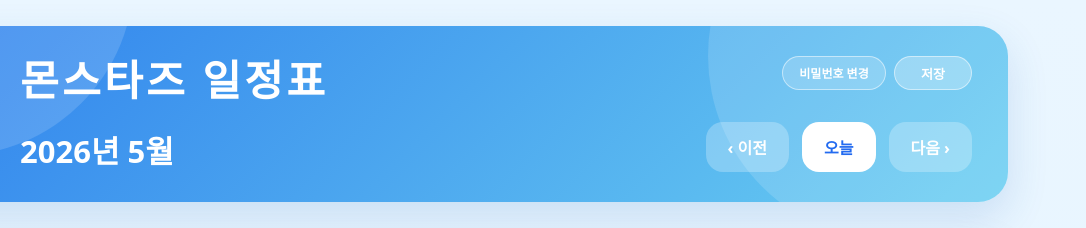
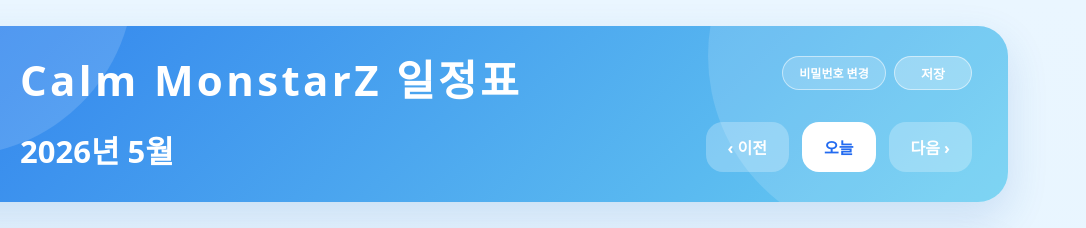
Before and after one commit to kill662477-cmyk/tscam-schedule, a plain HTML site: page index.html in a window 1280 px wide. Shown: the top 228 px of the page, 194-1280 px from the left. Drawn offline with Linux system fonts and the light colour scheme.

Commit message:
Update index.html

```diff
--- a/index.html
+++ b/index.html
@@ -3,7 +3,7 @@
 <head>
 <meta charset="utf-8" />
 <meta name="viewport" content="width=device-width,initial-scale=1" />
-<title>몬스타즈 일정표</title>
+<title>Calm MonstarZ 일정표</title>
 <!-- Google tag (gtag.js) -->
 <script async src="https://www.googletagmanager.com/gtag/js?id=G-HQZNE3KZCS"></script>
 <script>
@@ -32,7 +32,7 @@
   <button class="save-top" id="saveBtn">저장</button>
   <div class="hero-inner">
     <div class="logo"><img src="https://stimg.sooplive.com/NORMAL_BBS/5/19145025/979469cfcdc662e18.gif" alt="츠캄 로고"></div>
-    <div><h1>몬스타즈 일정표</h1><div id="heroMonth" class="month-line">2026년 4월</div></div>
+    <div><h1>Calm MonstarZ 일정표</h1><div id="heroMonth" class="month-line">2026년 4월</div></div>
   </div>
   <div class="nav"><button id="prevBtn">‹ 이전</button><button class="today" id="todayBtn">오늘</button><button id="nextBtn">다음 ›</button></div>
 </header>
```
